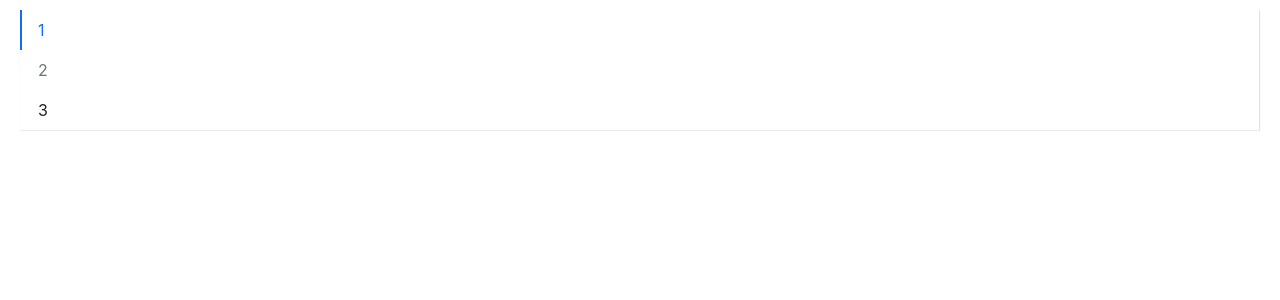
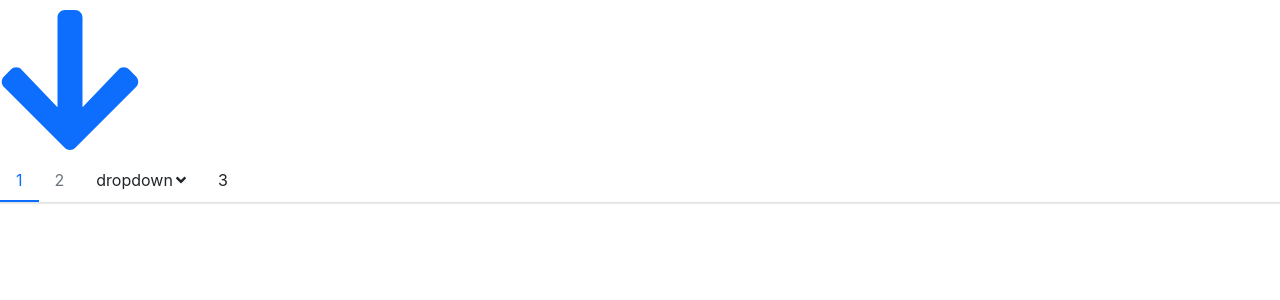
Before and after one commit to wuxiayang/rich-design, a React (Create React App) app: page / in a window 1280 px wide. Shown: the top 300 px of the page. Built offline with nearby package versions, Linux system fonts and the light colour scheme.

Commit message:
Menu初步完成

```diff
--- a/package.json
+++ b/package.json
@@ -3,6 +3,9 @@
   "version": "0.1.0",
   "private": true,
   "dependencies": {
+    "@fortawesome/fontawesome-svg-core": "^1.2.35",
+    "@fortawesome/free-solid-svg-icons": "^5.15.3",
+    "@fortawesome/react-fontawesome": "^0.1.14",
     "@testing-library/jest-dom": "^5.14.1",
     "@testing-library/react": "^11.2.7",
     "@testing-library/user-event": "^12.8.3",
@@ -11,11 +14,13 @@
     "@types/node": "^12.20.15",
     "@types/react": "^17.0.11",
     "@types/react-dom": "^17.0.8",
+    "@types/react-transition-group": "^4.4.2",
     "classnames": "^2.3.1",
     "node-sass": "^6.0.0",
     "react": "^17.0.2",
     "react-dom": "^17.0.2",
     "react-scripts": "4.0.3",
+    "react-transition-group": "^4.4.2",
     "typescript": "^4.3.4",
     "web-vitals": "^1.1.2"
   },
--- a/src/App.tsx
+++ b/src/App.tsx
@@ -1,9 +1,18 @@
 import React from 'react';
+import { FontAwesomeIcon } from '@fortawesome/react-fontawesome';
+import { fas } from '@fortawesome/free-solid-svg-icons';
+import { library } from '@fortawesome/fontawesome-svg-core';
+
 // import './App.css';
 import Button, { ButtonType, ButtonSize} from './components/Button/button';
 // import Alert, { AlertType } from './components/Alert/alert';
 import Menu  from './components/Menu/menu';
 import MenuItem from './components/Menu/menuItem';
+import SubMenu from './components/Menu/subMenu';
+import Icon from './components/Icon/icon';
+
+library.add(fas);//添加所有的图标
+
 function App() {
   // var flag = false;
   // const closeAlert = () =>{
@@ -14,10 +23,22 @@ function App() {
   return (
     <div className="App">
       <header className="App-header">
-        <Menu defaultIndex={0} onSelect={(index)=>{alert(index)}}>
-          <MenuItem index={0}>1</MenuItem>
-          <MenuItem index={1} disabled>2</MenuItem>
-          <MenuItem index={2}>3</MenuItem>
+      <Icon icon="arrow-down" theme="primary" size="10x" />
+      {/* <FontAwesomeIcon icon={faCoffee} size="lg"/> */}
+        <Menu
+          defaultIndex={'0'}
+          onSelect={(index)=>{alert(index)}}
+          mode='horizontal'
+          defaultOpenSubMenus={['2']}
+        >
+          <MenuItem>1</MenuItem>
+          <MenuItem disabled>2</MenuItem>
+          <SubMenu title="dropdown">
+            <MenuItem>1-1</MenuItem>
+            <MenuItem>1-1</MenuItem>
+            <MenuItem>1-1</MenuItem>
+          </SubMenu>
+          <MenuItem>3</MenuItem>
         </Menu>
         {/* <Button
           onClick={(e)=>{e.preventDefault();console.log('111')}}
--- /dev/null
+++ b/src/components/Icon/_style.scss
@@ -0,0 +1,5 @@
+@each $key,$val in $theme-colors {
+    .icon-#{$key} {
+        color: $val;
+    }
+}
--- /dev/null
+++ b/src/components/Icon/icon.tsx
@@ -0,0 +1,22 @@
+import React from 'react';
+import classNames from 'classnames';
+import { FontAwesomeIcon, FontAwesomeIconProps } from '@fortawesome/react-fontawesome';
+import { library } from '@fortawesome/fontawesome-svg-core'
+
+export type ThemeProps = 'primary' | 'secondary' | 'success' | 'info' | 'warning' | 'danger' | 'light' | 'dark';
+
+export interface IconProps extends FontAwesomeIconProps {
+    theme?: ThemeProps
+}
+
+const Icon: React.FC<IconProps> = (props) => {
+    const { className, theme, ...resetProps } = props;
+    const classes = classNames('rich-icon', className, {
+        [`icon-${theme}`]: theme
+    });
+    return(
+        <FontAwesomeIcon className={classes} {...resetProps} />
+    )
+}
+
+export default Icon;
--- a/src/components/Menu/_style.scss
+++ b/src/components/Menu/_style.scss
@@ -23,7 +23,71 @@
             border-bottom: $menu-item-active-border-width solid $menu-item-active-color;
         }
     }
+    .submenu-item {
+        position: relative;
+        .submenu-title {
+          display: flex;
+          align-items: center;
+        }
+        .arrow-icon {
+          transition: transform .25s ease-in-out;
+          margin-left: 3px;
+        }
+        &:hover {
+          .arrow-icon {
+            transform: rotate(180deg);
+          }
+        }
+      }
+      .is-vertical {
+        .arrow-icon {
+          transform: rotate(0deg) !important;
+        }
+      }
+      .is-vertical.is-opened {
+        .arrow-icon {
+          transform: rotate(180deg) !important;
+        }
+      }
+      .rich-submenu {
+        opacity: 0;
+        transition: opacity .5s ease-in;
+        // display: none;
+        list-style:none;
+        padding-left: 0;
+        white-space: nowrap;
+        // transition: $menu-transition;
+        .menu-item {
+          padding: $menu-item-padding-y $menu-item-padding-x;
+          cursor: pointer;
+          transition: $menu-transition;
+          color: $body-color;
+          &.is-active, &:hover {
+            color: $menu-item-active-color !important;
+          }
+        }
+      }
+      .rich-submenu.menu-opened {
+        // display: block;
+        opacity: 1;
+      }
 }
+.menu-horizontal {
+    >.menu-item {
+      border-bottom: $menu-item-active-border-width solid transparent;
+    }
+    .rich-submenu {
+      position: absolute;
+      background: $white;
+      z-index: 100;
+      top: calc(100% + 8px);
+      left: 0;
+      border: $menu-border-width solid $menu-border-color;
+      box-shadow: $submenu-box-shadow;
+    }
+  }
+
+
 .menu-vertical {
     flex-direction: column;
     border-bottom: 0px;
--- a/src/components/Menu/menu.tsx
+++ b/src/components/Menu/menu.tsx
@@ -1,50 +1,74 @@
 import React, { createContext, useState} from 'react';
 import classNames from 'classnames';
+import { MenuItemProps } from './menuItem';
 
 type MenuMode = 'horizontal' | 'vertical';
-type SelectCallback = (selectedIndex: number) => void;
+type SelectCallback = (selectedIndex: string) => void;
 
 export interface MenuProps {
-    defaultIndex?: number;
+    defaultIndex?: string;
     className?: string;
     mode?: MenuMode;
     style?: React.CSSProperties;
     onSelect?: SelectCallback;
+    defaultOpenSubMenus?: string[];
 }
 
 interface IMenuContext {
-    index: number;
+    index: string;
     onSelect?: SelectCallback;
+    mode?: MenuMode;
+    defaultOpenSubMenus?: string[];
 }
-export const MenuContext = createContext<IMenuContext>({index:0});
+export const MenuContext = createContext<IMenuContext>({index:'0'});
 const Menu: React.FC<MenuProps> = (props) => {
-    const { className, mode, style, children, defaultIndex, onSelect} = props;
+    const { className, mode, style, children, defaultIndex, onSelect, defaultOpenSubMenus} = props;
     const [currentActive, setActive]  = useState(defaultIndex);
     const classes = classNames('rich-menu', className, {
-        'menu-vertical': mode === 'vertical'
+        'menu-vertical': mode === 'vertical',
+        'menu-horizontal': mode !== 'vertical',
     });
-    const handleClick = (index: number) => {
+    const handleClick = (index: string) => {
         setActive(index);
         if(onSelect){
             onSelect(index);
         }
     }
     const passedContext: IMenuContext = {
-        index: currentActive ? currentActive : 0,
+        index: currentActive ? currentActive : '0',
         onSelect: handleClick,
+        mode,
+        defaultOpenSubMenus,
+    }
+
+    const renderChildren = () =>{
+        return React.Children.map(children, (child, index)=>{
+            const childElement = child as React.FunctionComponentElement<MenuItemProps>;
+            const { displayName } = childElement.type;
+            if(displayName === 'MenuItem' || displayName === "SubMenu"){
+                // return child;
+                return React.cloneElement( childElement, {
+                    index: index.toString()
+                });
+            } else {
+                console.error("Warning: Menu has a child which is not a MenuItem component")
+            }
+        })
     }
     return (
-        <ul className={classes} style={style}>
+        <ul className={classes} style={style} data-testid="test-menu">
             <MenuContext.Provider value={passedContext}>
-                { children}
+                { renderChildren() }
             </MenuContext.Provider>
         </ul>
     )
 }
 
 Menu.defaultProps = {
-    defaultIndex: 0,
-    mode: 'vertical',//'horizontal'
+    defaultIndex: '0',
+    // mode: 'vertical',
+    mode: 'horizontal',
+    defaultOpenSubMenus: [],
 }
 
 export default Menu;
--- a/src/components/Menu/menuItem.tsx
+++ b/src/components/Menu/menuItem.tsx
@@ -3,7 +3,7 @@ import classNames from "classnames";
 import { MenuContext } from "./menu";
 
 export interface MenuItemProps {
-    index: number;
+    index?: string;
     disabled?: boolean;
     className?: string;
     style?: React.CSSProperties;
@@ -17,7 +17,7 @@ const MenuItem: React.FC<MenuItemProps> = (props) => {
         'is-active': context.index === index
     });
     const handleClick = () => {
-        if(context.onSelect && !disabled){
+        if(context.onSelect && !disabled && (typeof index === 'string')){
             context.onSelect(index)
         }
     }
@@ -27,4 +27,6 @@ const MenuItem: React.FC<MenuItemProps> = (props) => {
         </li>
     )
 }
+
+MenuItem.displayName = 'MenuItem';
 export default MenuItem;
--- /dev/null
+++ b/src/components/Menu/subMenu.tsx
@@ -0,0 +1,98 @@
+import React, { useContext, useState ,FunctionComponentElement } from "react";
+import classNames from "classnames";
+// import { CSSTransition } from "react-transition-group";
+import Transition  from '../Transition/transition';
+import { MenuContext } from "./menu";
+import { MenuItemProps } from "./menuItem";
+
+import Icon from "../Icon/icon";
+export interface SubMenuProps {
+    index?: string;
+    title: string;
+    className?: string;
+}
+
+const SubMenu: React.FC<SubMenuProps> = ({
+    index, title, children, className
+}) => {
+    const context = useContext(MenuContext);
+    const openedSubMenus = context.defaultOpenSubMenus as Array<string>;
+    const isOpend = (index && context.mode === 'vertical') ? openedSubMenus.includes(index) : false;
+
+    const [ menuOpen, setOpen ] = useState(isOpend);
+
+    const classes = classNames('menu-item submenu-item', className, {
+        'is-active': context.index === index,
+        'is-opened': menuOpen,
+        'is-vertical': context.mode === 'vertical'
+    });
+    const handleClick = (e: React.MouseEvent)=>{
+        e.preventDefault();
+        setOpen(!menuOpen);
+    }
+    let timer: any;
+    const handleMouse = (e: React.MouseEvent, toggle: boolean) =>{
+        // clearTimeout(timer);
+        e.preventDefault();
+        timer = setTimeout(()=>{
+            setOpen(toggle);
+        }, 300);
+    }
+    const clickEvents = context.mode === 'vertical' ? {
+        onClick: handleClick
+    } : {};
+
+    const hoverEvents = context.mode !== 'vertical' ? {
+        onMouseEnter: (e:React.MouseEvent) => {
+            handleMouse(e, true)
+        },
+        onMouseLeave: (e:React.MouseEvent) => {
+            handleMouse(e, false)
+        }
+    } : {};
+    const renderChildren = ()=>{
+        const subMenuClasses = classNames('rich-submenu', {
+            'menu-opened': menuOpen
+        });
+        const childrenComponent = React.Children.map(children, (child, i )=>{
+            const childElement = child as FunctionComponentElement<MenuItemProps>;
+            if(childElement.type.displayName === 'MenuItem'){
+                // return childElement
+                return React.cloneElement(childElement, {
+                    index: `${index}-${i}`
+                })
+            } else {
+                console.error("Warning: SubMenu has a child which is not a MenuItem component")
+            }
+        })
+        return(
+            <Transition
+                in={menuOpen}
+                timeout={300}
+                classNames="zoom-in-bottom"
+                appear
+                unmountOnExit
+            >
+                <ul className={subMenuClasses}>
+                    { childrenComponent }
+                </ul>
+            </Transition>
+        )
+    }
+    return(
+        <li key={index} className={classes} {...hoverEvents}>
+            <div
+                className="submenu-title"
+                // onClick={handleClick}
+                {...clickEvents}
+            >
+                {title}
+                <Icon icon="angle-down" className="arrow-icon"/>
+            </div>
+            { renderChildren()}
+        </li>
+    )
+}
+
+SubMenu.displayName = 'SubMenu';
+export default SubMenu;
--- /dev/null
+++ b/src/components/Transition/transition.tsx
@@ -0,0 +1,37 @@
+import React from 'react'
+import { CSSTransition } from 'react-transition-group'
+import { CSSTransitionProps } from 'react-transition-group/CSSTransition'
+
+export type AnimationName = 'zoom-in-top' | 'zoom-in-left' | 'zoom-in-bottom' | 'zoom-in-top';
+
+//报错问题 ：https://coding.imooc.com/learn/questiondetail/208833.html
+// https://github.com/reactjs/react-transition-group/issues/661
+
+type TransitionProps = CSSTransitionProps & {
+    animation?: AnimationName,
+}
+
+
+const Transition: React.FC<TransitionProps> = (props) => {
+    const {
+        children,
+        classNames,
+        animation,
+        ...restProps
+    } = props;
+    return (
+        <CSSTransition
+            classNames={classNames ?  classNames : animation}
+            {...restProps}
+        >
+            {children}
+        </CSSTransition>
+    );
+}
+
+Transition.defaultProps = {
+    unmountOnExit: true,
+    appear: true,
+}
+
+export default Transition;
--- a/src/styles/index.scss
+++ b/src/styles/index.scss
@@ -21,8 +21,8 @@
 
 @import "../components/Menu/style";
 
-// // icon
-// @import "../components/Icon/style";
+// icon
+@import "../components/Icon/style";
 
 // //input
 // @import "../components/Input/style";
```
Also changed, not shown: 2 other files (tests, documents, lock files or other folders).
